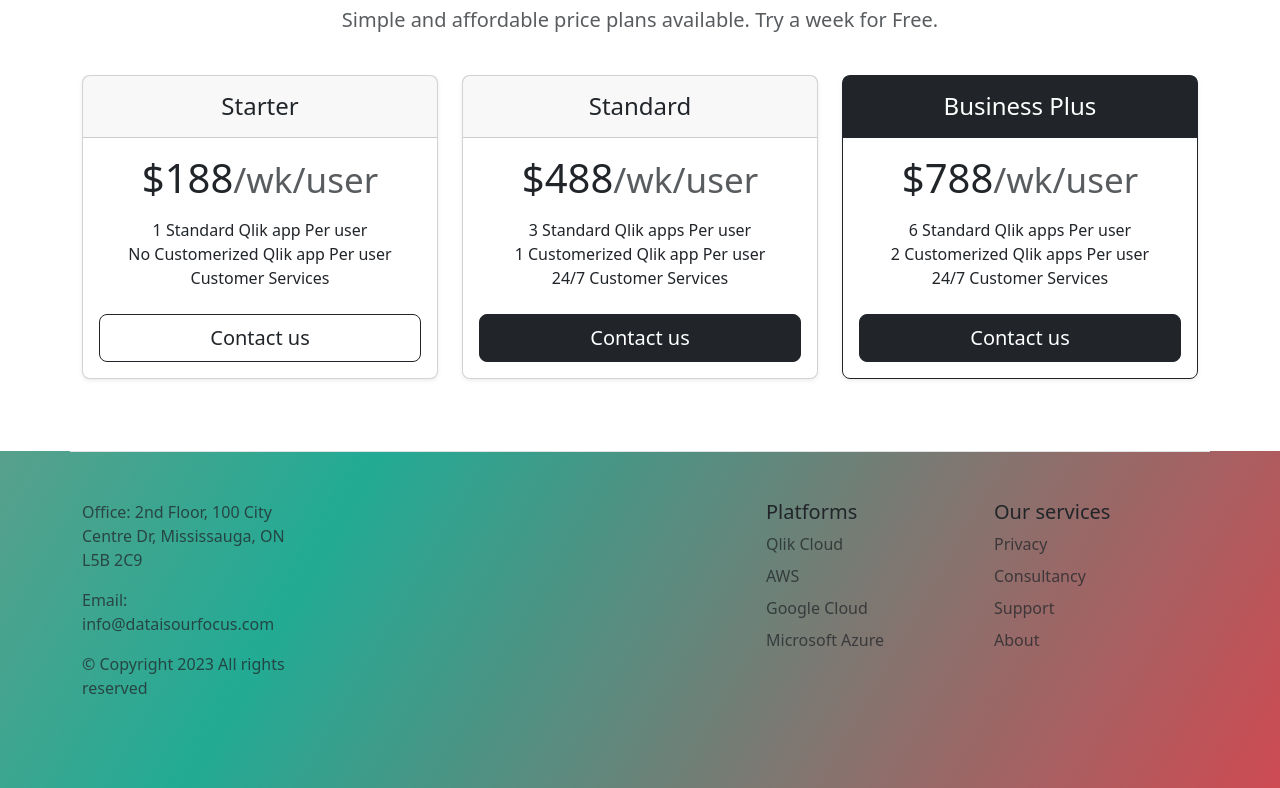
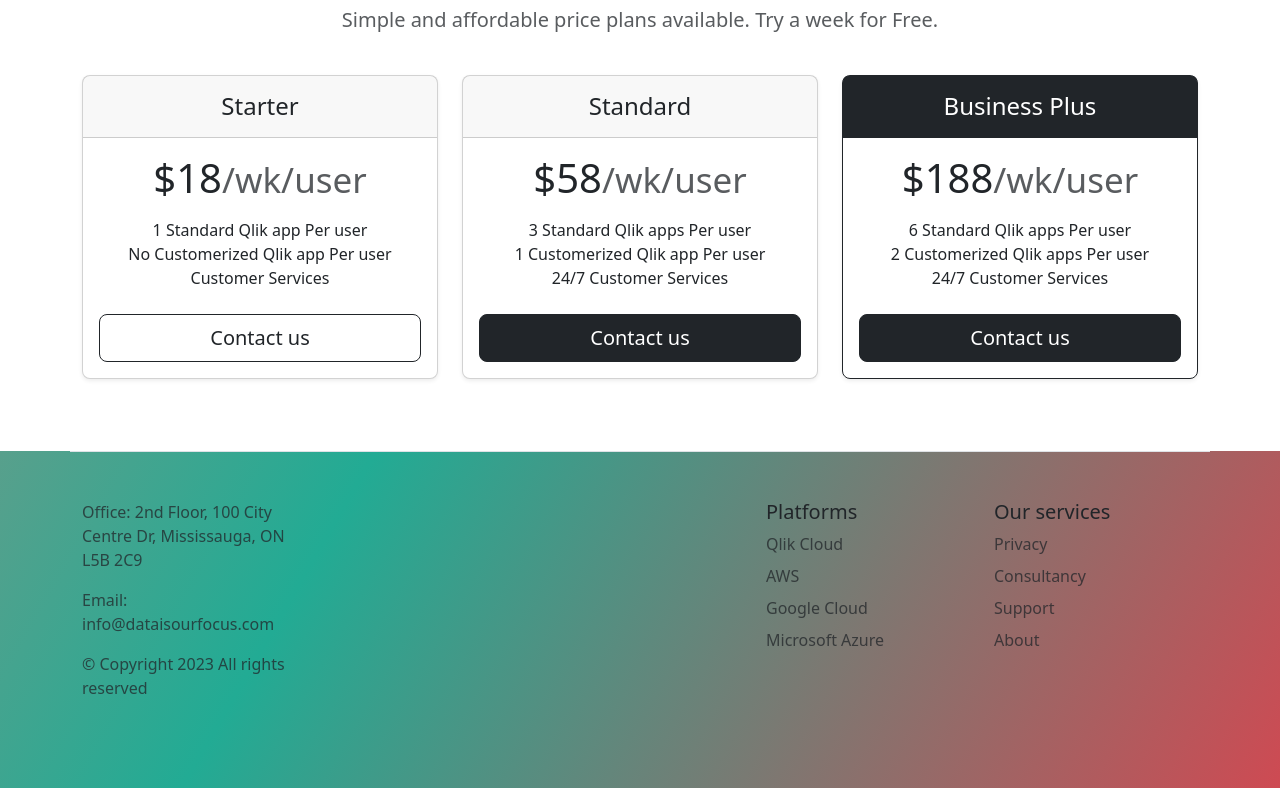
Before and after one commit to MikeJufa/DataIsOurFocus, a plain HTML site: page index.html in a window 1280 px wide. Shown: the part 1388-2176 px from the top of the page. Drawn offline with nearby package versions, Linux system fonts and the light colour scheme.

Commit message:
Update index.html

```diff
--- a/index.html
+++ b/index.html
@@ -135,7 +135,7 @@
               <h4 class="my-0 fw-normal">Starter</h4>
             </div>
             <div class="card-body">
-              <h1 class="card-title pricing-card-title">$188<small class="text-body-secondary fw-light">/wk/user</small></h1>
+              <h1 class="card-title pricing-card-title">$18<small class="text-body-secondary fw-light">/wk/user</small></h1>
               <ul class="list-unstyled mt-3 mb-4">
                 <li>1 Standard Qlik app Per user</li>
                 <li>No Customerized Qlik app Per user</li>
@@ -151,7 +151,7 @@
               <h4 class="my-0 fw-normal">Standard</h4>
             </div>
             <div class="card-body">
-              <h1 class="card-title pricing-card-title">$488<small class="text-body-secondary fw-light">/wk/user</small></h1>
+              <h1 class="card-title pricing-card-title">$58<small class="text-body-secondary fw-light">/wk/user</small></h1>
               <ul class="list-unstyled mt-3 mb-4">
                 <li>3 Standard Qlik apps Per user</li>
                 <li>1 Customerized Qlik app Per user</li>
@@ -167,7 +167,7 @@
               <h4 class="my-0 fw-normal">Business Plus</h4>
             </div>
             <div class="card-body">
-              <h1 class="card-title pricing-card-title">$788<small class="text-body-secondary fw-light">/wk/user</small></h1>
+              <h1 class="card-title pricing-card-title">$188<small class="text-body-secondary fw-light">/wk/user</small></h1>
               <ul class="list-unstyled mt-3 mb-4">
                 <li>6 Standard Qlik apps Per user</li>
                 <li>2 Customerized Qlik apps Per user</li>
```
